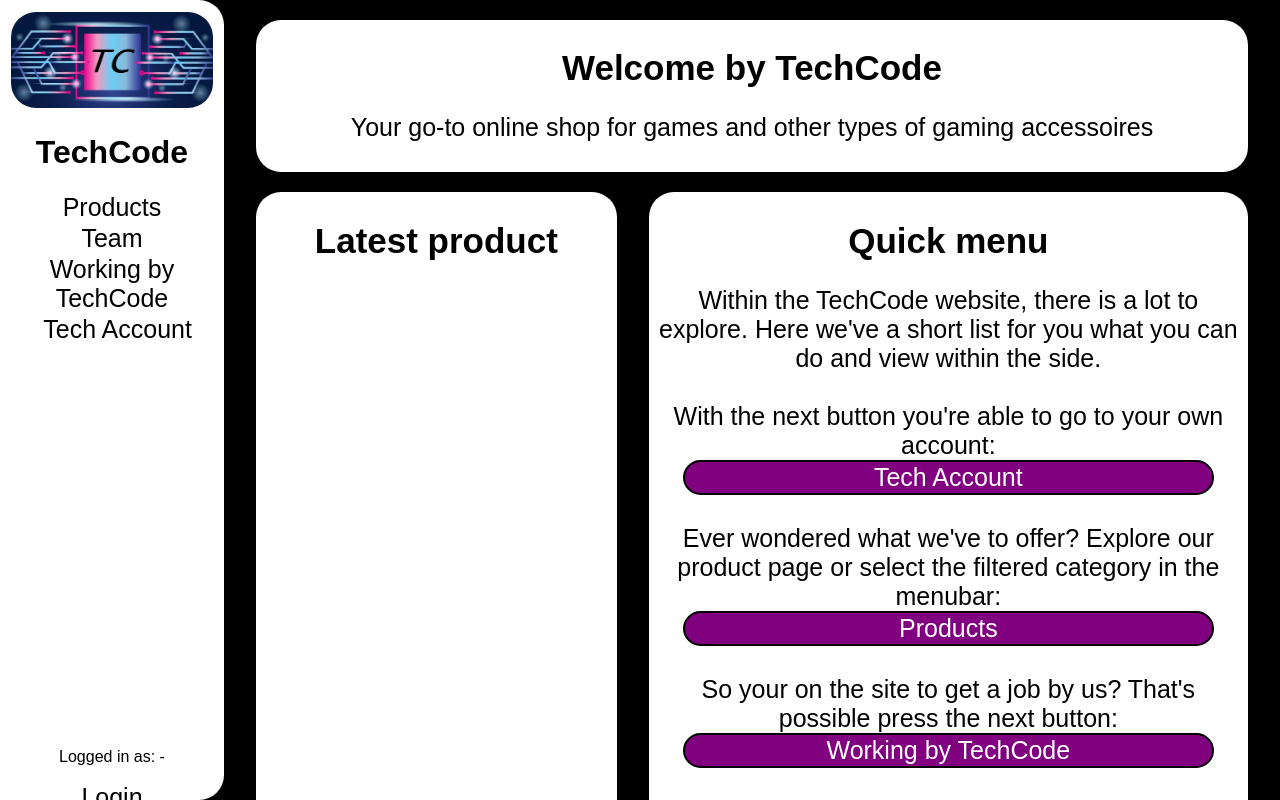
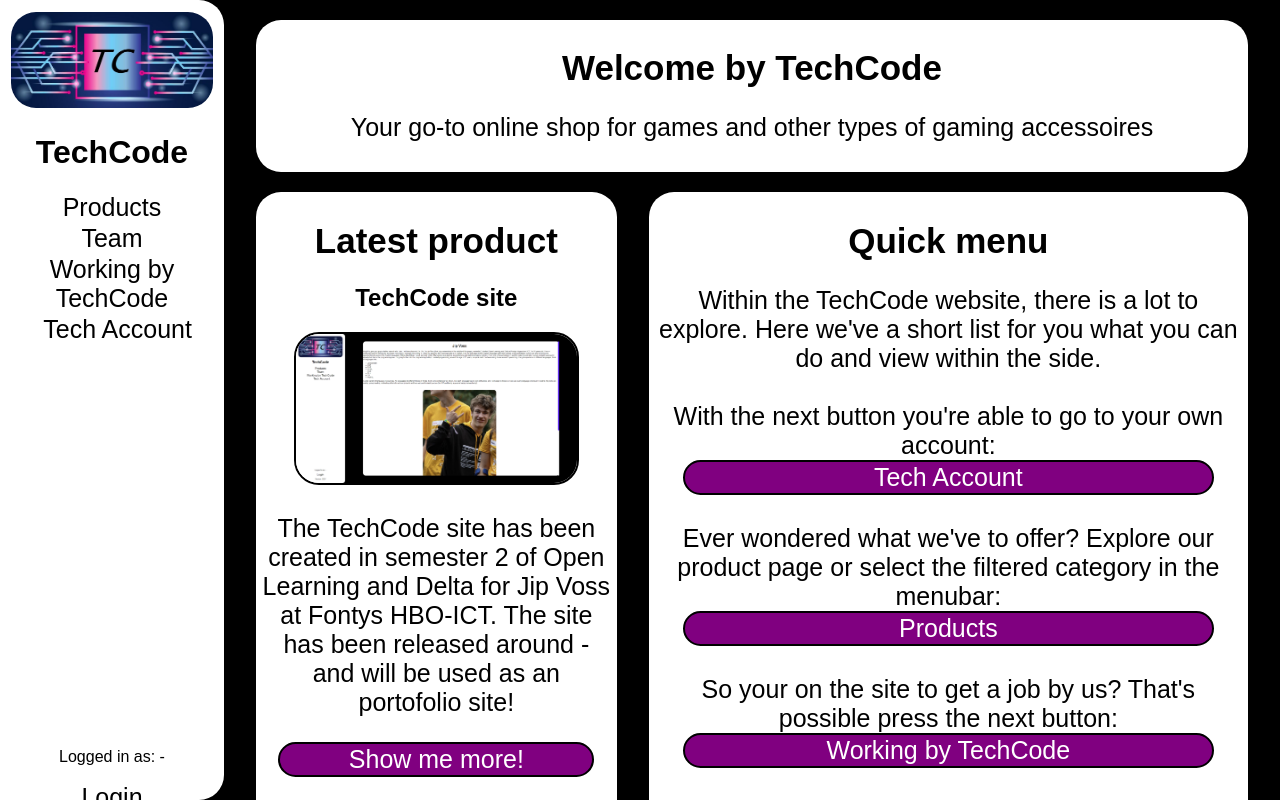
Before and after one commit to Splatking/TechCode, a React (Vite) app: page / in a window 1280 px wide. Built offline with nearby package versions, Linux system fonts and the light colour scheme; a web font is replaced by a local one.

Commit message:
Update Homepage

```diff
--- a/src/components/Pages/HomeMenu/HomeMenu.tsx
+++ b/src/components/Pages/HomeMenu/HomeMenu.tsx
@@ -3,6 +3,7 @@ import "./style.css";
 import FontysLogo from "../../Images/Fontys_Logo.png";
 import DeltaLogo from "../../Images/Delta_Logo.png";
 import TechCodeLogo from "../../Images/TechCode_Logo.jpg";
+import SitePreview from "../../Images/SitePreview.png";
 import { Setters, HideScreens } from "../../Scripts/ScreenHandler";
 
 const RenderMainScreen: React.FC<Setters> = ({ stateSetterFunctions }) => {
@@ -31,6 +32,10 @@ const RenderMainScreen: React.FC<Setters> = ({ stateSetterFunctions }) => {
 
     function LoadDelta(){
         window.open("https://deltafhict.nl/")
+    }
+
+    function LoadLatestProduct(){
+
     }
 
     //This function starts cloning of the companies logos to put in the scrolling loop
@@ -69,6 +74,10 @@ const RenderMainScreen: React.FC<Setters> = ({ stateSetterFunctions }) => {
             <div className="LineItem">
                 <div className="ScreenItem" id="LatestProduct">
                     <h1>Latest product</h1>
+                    <h2>TechCode site</h2>
+                    <img src={SitePreview} alt="Latest product preview" id="PreviewImage"/>
+                    <p>The TechCode site has been created in semester 2 of Open Learning and Delta for Jip Voss at Fontys HBO-ICT. The site has been released around - and will be used as an portofolio site!</p>
+                    <button onClick={LoadLatestProduct} className="QuickMenuButton">Show me more!</button>
                 </div>
                 <div className="ScreenItem" id="QuickMenu">
                     <h1>Quick menu</h1>
--- a/src/components/Pages/HomeMenu/style.css
+++ b/src/components/Pages/HomeMenu/style.css
@@ -51,13 +51,19 @@
     width: 65vw;
 }
 
+#PreviewImage {
+    border: 2px solid black;
+    border-radius: 25px;
+    width: 80%;
+}
+
 .Companies {
     max-width: 100%;
-    max-height: 25vh;
+    max-height: 12.5vh;
 }
 
 .CompanyLogo {
-    height: 20vh;
+    height: 7.5vh;
     max-height: fit-content;
     object-fit: contain;
 }
```
Also changed, not shown: src/components/Images/SitePreview.png (added).
